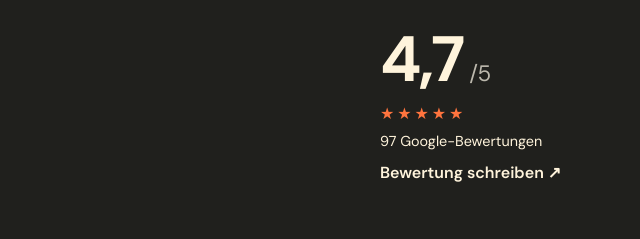
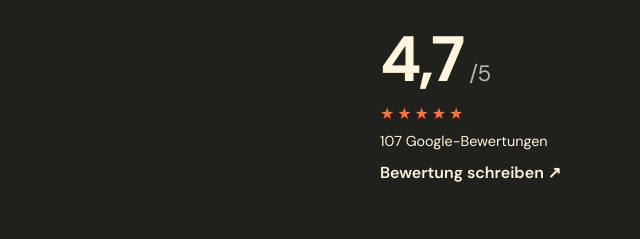
Before and after one commit to turbomerr/mega-grill, a plain HTML site: page index.html in a window 1280 px wide. Shown: the part 3260-3499 px from the top of the page, 640-1280 px from the left. Drawn offline with nearby package versions, Linux system fonts and the light colour scheme; a web font is replaced by a local one.

Commit message:
Update Google reviews count in index.html

```diff
--- a/index.html
+++ b/index.html
@@ -163,7 +163,7 @@
                     <div>
                         <a class="rating-summary maps-link" href="https://www.google.com/maps?cid=6384558740816548762"
                         target="_blank" rel="noopener"><strong>4,7<span>/ 5</span></strong><span class="stars"
-                            aria-label="Bewertung 4,7 von 5">★★★★★</span><span>97 Google-Bewertungen</span>
+                            aria-label="Bewertung 4,7 von 5">★★★★★</span><span>107 Google-Bewertungen</span>
                     <a class="write-review-btn"
                         href="https://search.google.com/local/writereview?placeid=ChIJcd3O0ZzXuEcRmlP8EVmCmlg"
                         target="_blank" rel="noopener">Bewertung schreiben ↗</a>
```
